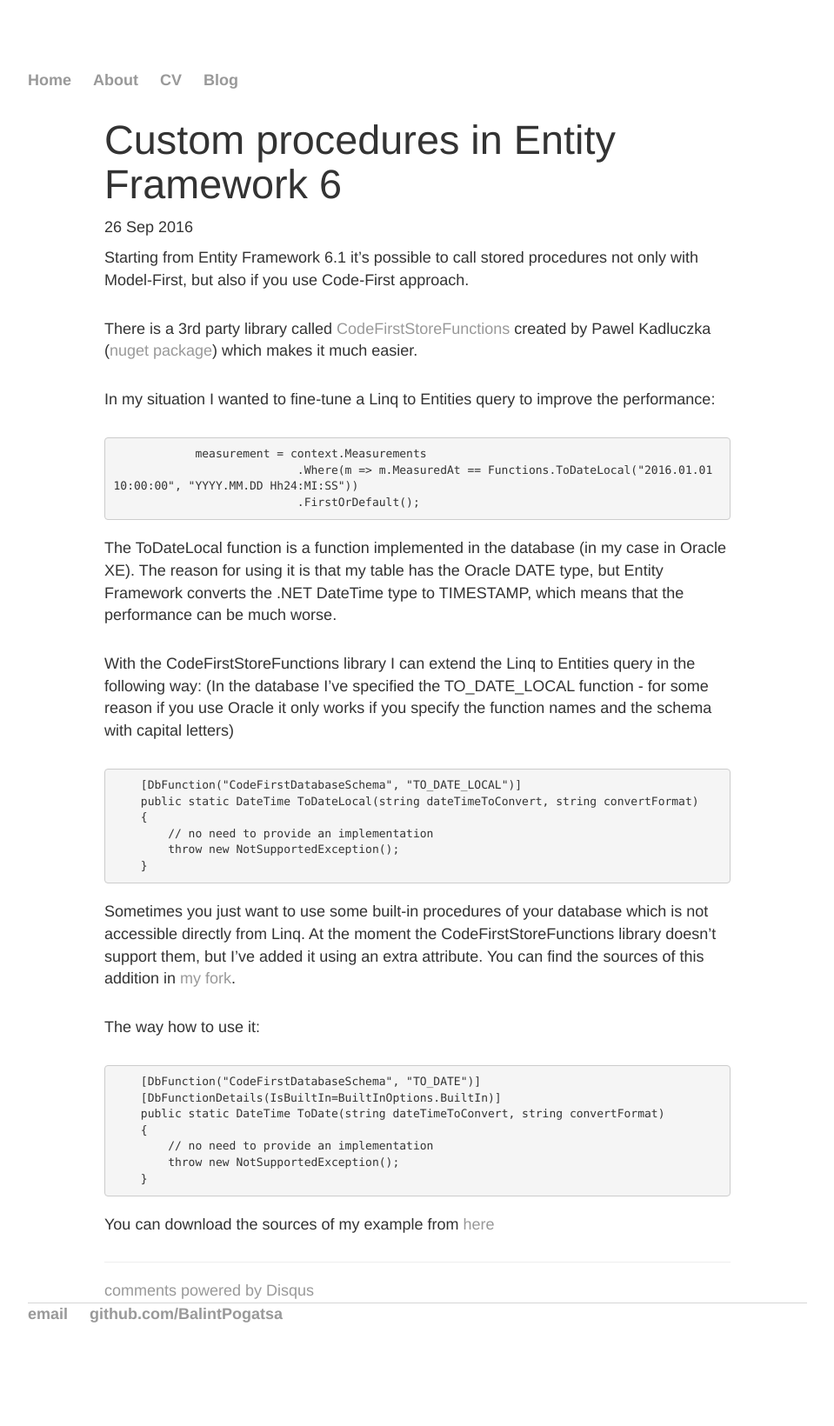
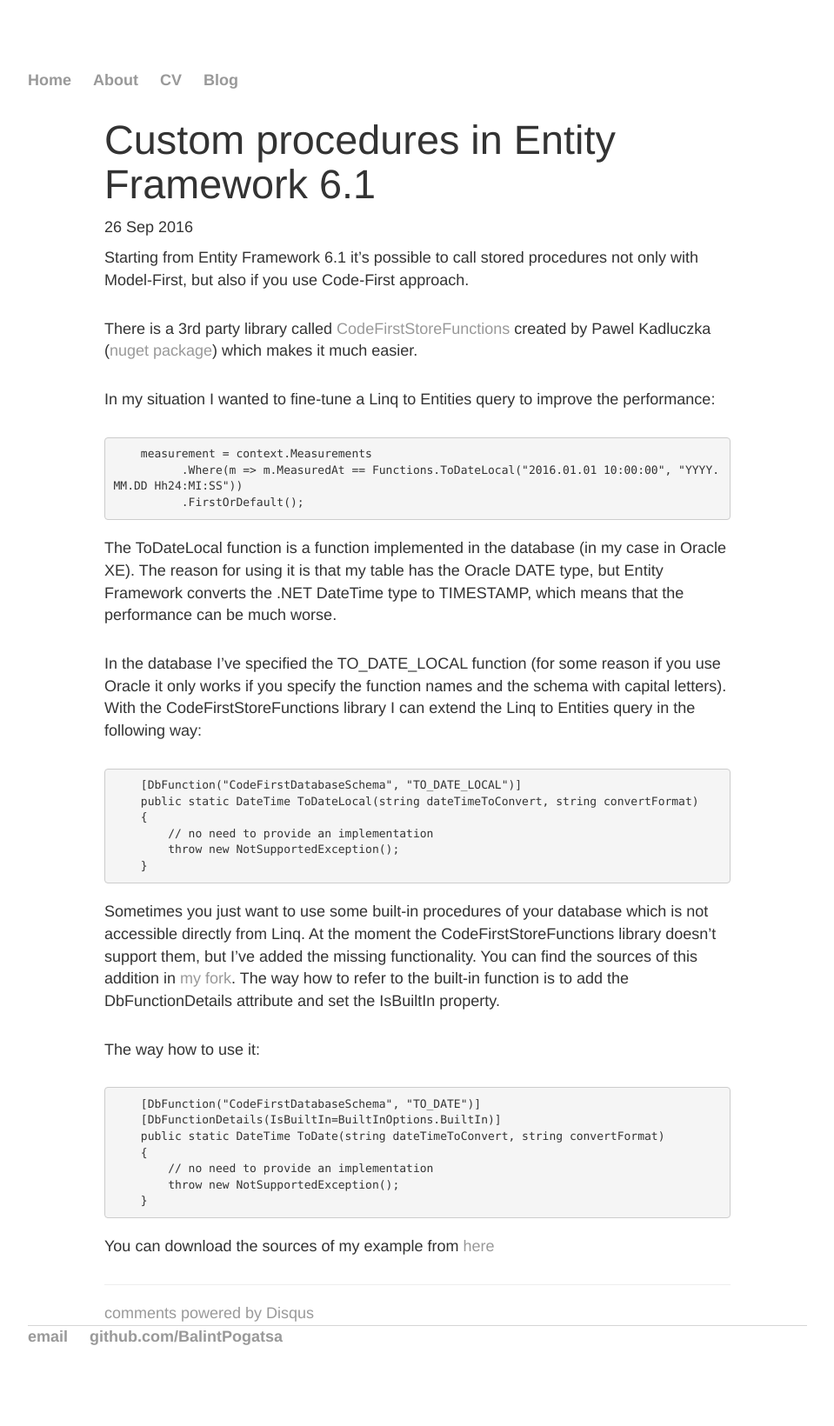
Before and after one commit to BalintPogatsa/BalintPogatsa.github.io, a Jekyll site: the page built from _posts/2016-09-26-custom-procedures-in-ef6.md, in a window 1280 px wide. Shown: the whole page at 87% size, without its empty margins (160-1119 px from the left). Built offline with Jekyll 4.4.1, drawn with Linux system fonts in a browser that asks for light colours; comment, search, counter and statistics services are not loaded; before the commit the page ends 1615 px from its top, so only the background shows below that.

Commit message:
no message

```diff
--- a/_posts/2016-09-26-custom-procedures-in-ef6.md
+++ b/_posts/2016-09-26-custom-procedures-in-ef6.md
@@ -1,6 +1,6 @@
 ---
 layout: post
-title: Custom procedures in Entity Framework 6
+title: Custom procedures in Entity Framework 6.1
 date: 2016-09-26
 ---
 
@@ -10,15 +10,15 @@ There is a 3rd party library called [CodeFirstStoreFunctions](https://codefirstf
 
 In my situation I wanted to fine-tune a Linq to Entities query to improve the performance:
 
-                measurement = context.Measurements
-				   .Where(m => m.MeasuredAt == Functions.ToDateLocal("2016.01.01 10:00:00", "YYYY.MM.DD Hh24:MI:SS"))
-				   .FirstOrDefault();
+        measurement = context.Measurements
+		  .Where(m => m.MeasuredAt == Functions.ToDateLocal("2016.01.01 10:00:00", "YYYY.MM.DD Hh24:MI:SS"))
+		  .FirstOrDefault();
 
 The ToDateLocal function is a function implemented in the database (in my case in Oracle XE).
 The reason for using it is that my table has the Oracle DATE type, but Entity Framework converts the .NET DateTime type to TIMESTAMP, which means that the performance can be much worse.
 
+In the database I've specified the TO_DATE_LOCAL function (for some reason if you use Oracle it only works if you specify the function names and the schema with capital letters).
 With the CodeFirstStoreFunctions library I can extend the Linq to Entities query in the following way:
-(In the database I've specified the TO_DATE_LOCAL function - for some reason if you use Oracle it only works if you specify the function names and the schema with capital letters)
 
         [DbFunction("CodeFirstDatabaseSchema", "TO_DATE_LOCAL")]
         public static DateTime ToDateLocal(string dateTimeToConvert, string convertFormat)
@@ -27,8 +27,9 @@ With the CodeFirstStoreFunctions library I can extend the Linq to Entities query
             throw new NotSupportedException();
         }
 
-Sometimes you just want to use some built-in procedures of your database which is not accessible directly from Linq. At the moment the CodeFirstStoreFunctions library doesn't support them, but I've added it using an extra attribute.
+Sometimes you just want to use some built-in procedures of your database which is not accessible directly from Linq. At the moment the CodeFirstStoreFunctions library doesn't support them, but I've added the missing functionality.
 You can find the sources of this addition in [my fork](https://codefirstfunctions.codeplex.com/SourceControl/network/forks/BalintPogatsa/BuiltInFunctions "my fork").
+The way how to refer to the built-in function is to add the DbFunctionDetails attribute and set the IsBuiltIn property.
 
 The way how to use it:
 
```
